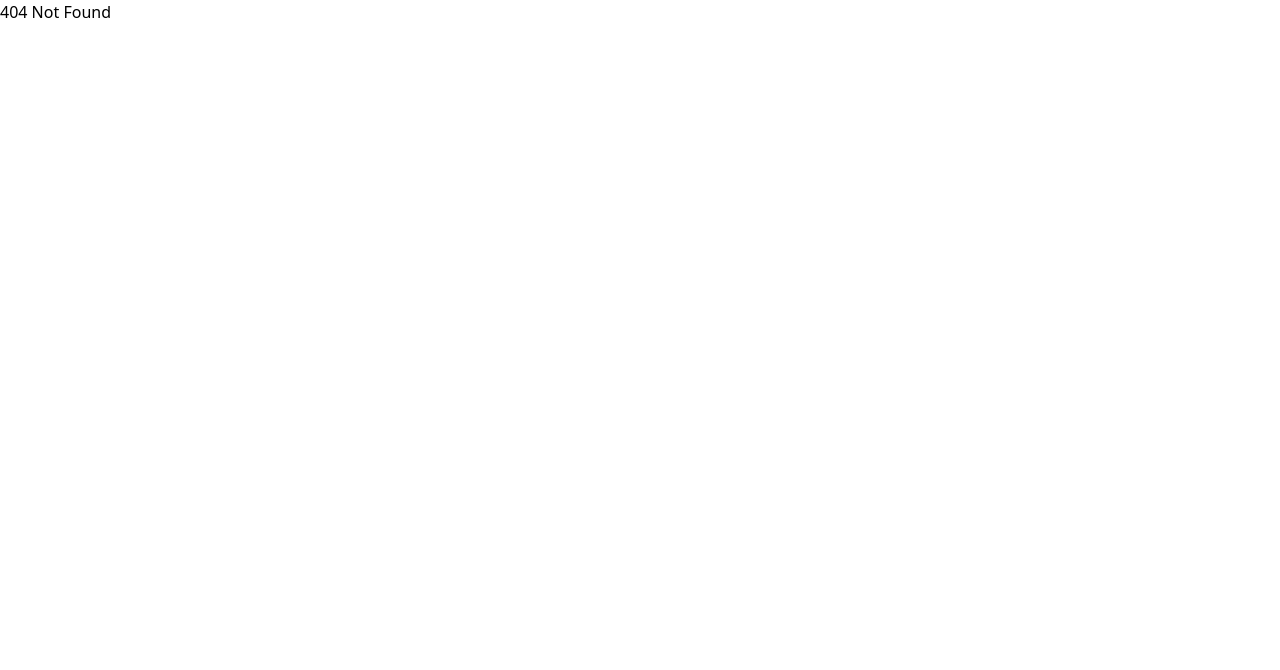
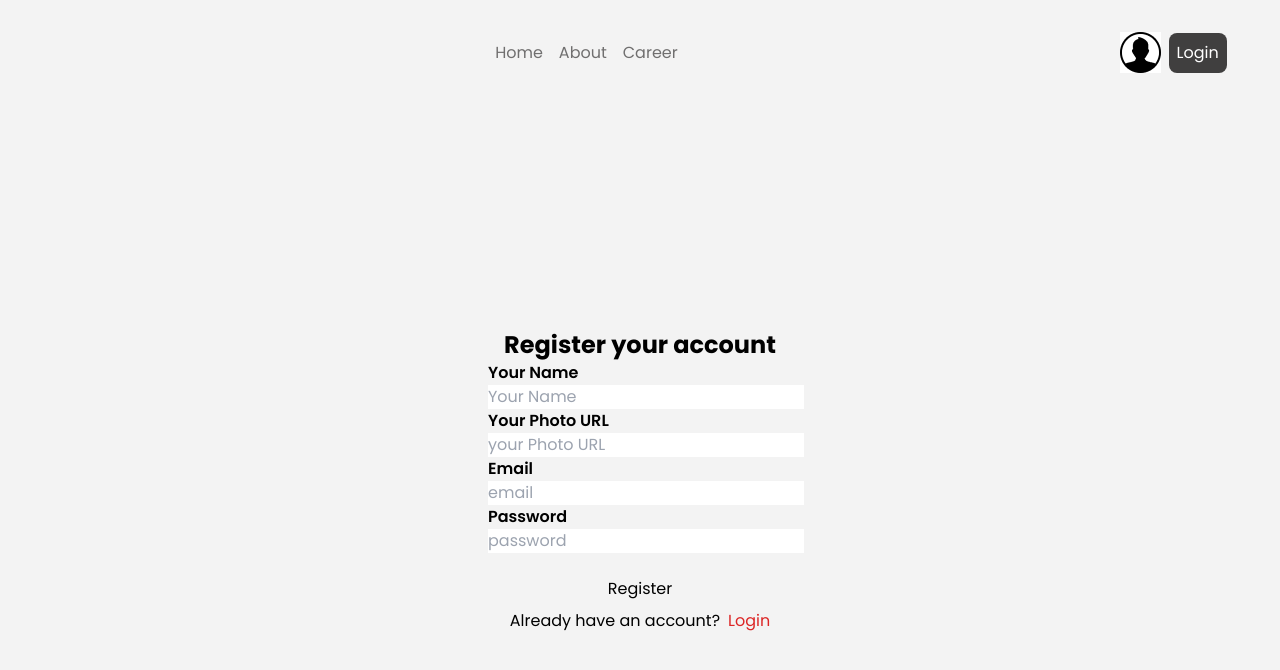
Before and after one commit to choyon001/theNovoTimes, a React (Vite) app: page /auth/register in a window 1280 px wide. Before the commit this address had no page. Shown: the top 670 px of the page. Built offline with nearby package versions, Linux system fonts and the light colour scheme.

Commit message:
authlayout and login and register page is created

```diff
--- a/src/components/NavBar.jsx
+++ b/src/components/NavBar.jsx
@@ -14,7 +14,7 @@ const NavBar = () => {
             <div>
                 <div className="flex  justify-center items-center space-x-2">
                     <img src={userProfile} alt="" srcset="" />
-                    <button className="bg-[#403F3F] text-white p-2 rounded-lg">Login</button>
+                    <Link to="/auth/login" className="bg-[#403F3F] text-white p-2 rounded-lg">Login</Link>
                 </div>
             </div>
         </div>
--- /dev/null
+++ b/src/components/pages/Login.jsx
@@ -0,0 +1,46 @@
+import { Link } from "react-router-dom";
+
+const Login = () => {
+  return (
+    <div className="flex items-center justify-center min-h-screen">
+      <div className="card bg-base-100 w-full max-w-sm shrink-0 p-10">
+         <h1 className="text-2xl font-bold text-center">Login your account</h1>
+        <form className="card-body">
+          <div className="form-control">
+            <label className="label">
+              <span className="label-text font-semibold">Email</span>
+            </label>
+            <input
+              type="email"
+              placeholder="email"
+              className="input input-bordered"
+              required
+            />
+          </div>
+          <div className="form-control">
+            <label className="label">
+              <span className="label-text font-semibold">Password</span>
+            </label>
+            <input
+              type="password"
+              placeholder="password"
+              className="input input-bordered"
+              required
+            />
+            <label className="label">
+              <a href="#" className="label-text-alt link link-hover">
+                Forgot password?
+              </a>
+            </label>
+          </div>
+          <div className="form-control mt-6">
+            <button className="btn btn-neutral w-full">Login</button>
+            <p className="text-center p-2">Don't have an account?<Link to="/auth/register/" className="text-red-600 ml-2">Register</Link></p>
+          </div>
+        </form>
+      </div>
+    </div>
+  );
+};
+
+export default Login;
--- /dev/null
+++ b/src/components/pages/Register.jsx
@@ -0,0 +1,68 @@
+import { Link } from "react-router-dom";
+const Register = () => {
+  return (
+    <div className="flex items-center justify-center min-h-screen pt-6">
+      <div className="card bg-base-100 w-full max-w-sm shrink-0 p-10">
+        <h1 className="text-2xl font-bold text-center">Register your account</h1>
+        <form className="card-body">
+            <div className="form-control">
+            <label className="label">
+              <span className="label-text font-semibold">Your Name</span>
+            </label>
+            <input
+              type="text"
+              placeholder="Your Name"
+              className="input input-bordered"
+              required
+            />
+          </div>
+          <div className="form-control">
+            <label className="label">
+              <span className="label-text font-semibold">Your Photo URL</span>
+            </label>
+            <input
+              type="text"
+              placeholder="your Photo URL"
+              className="input input-bordered"
+              required
+            />
+          </div>
+          <div className="form-control">
+            <label className="label">
+              <span className="label-text font-semibold">Email</span>
+            </label>
+            <input
+              type="email"
+              placeholder="email"
+              className="input input-bordered"
+              required
+            />
+          </div>
+          <div className="form-control">
+            <label className="label">
+              <span className="label-text font-semibold">Password</span>
+            </label>
+            <input
+              type="password"
+              placeholder="password"
+              className="input input-bordered"
+              required
+            />
+
+          </div>
+          <div className="form-control mt-6">
+            <button className="btn btn-neutral w-full">Register</button>
+            <p className="text-center p-2">
+              Already have an account?
+              <Link to="/auth/login" className="text-red-600 ml-2">
+                Login
+              </Link>
+            </p>
+          </div>
+        </form>
+      </div>
+    </div>
+  );
+};
+
+export default Register;
--- /dev/null
+++ b/src/layouts/AuthLayout.jsx
@@ -0,0 +1,16 @@
+
+import { Outlet } from 'react-router-dom';
+import NavBar from '../components/NavBar';
+
+const AuthLayout = () => {
+    return (
+        <div className='bg-[#F3F3F3] font-poppins'>
+            <header className=' w-11/12 mx-auto pt-3'>
+                <NavBar></NavBar>
+            </header>
+            <Outlet></Outlet>
+        </div>
+    );
+};
+
+export default AuthLayout;
```
Also changed, not shown: src/routes/router.jsx (+18 -1 lines).
